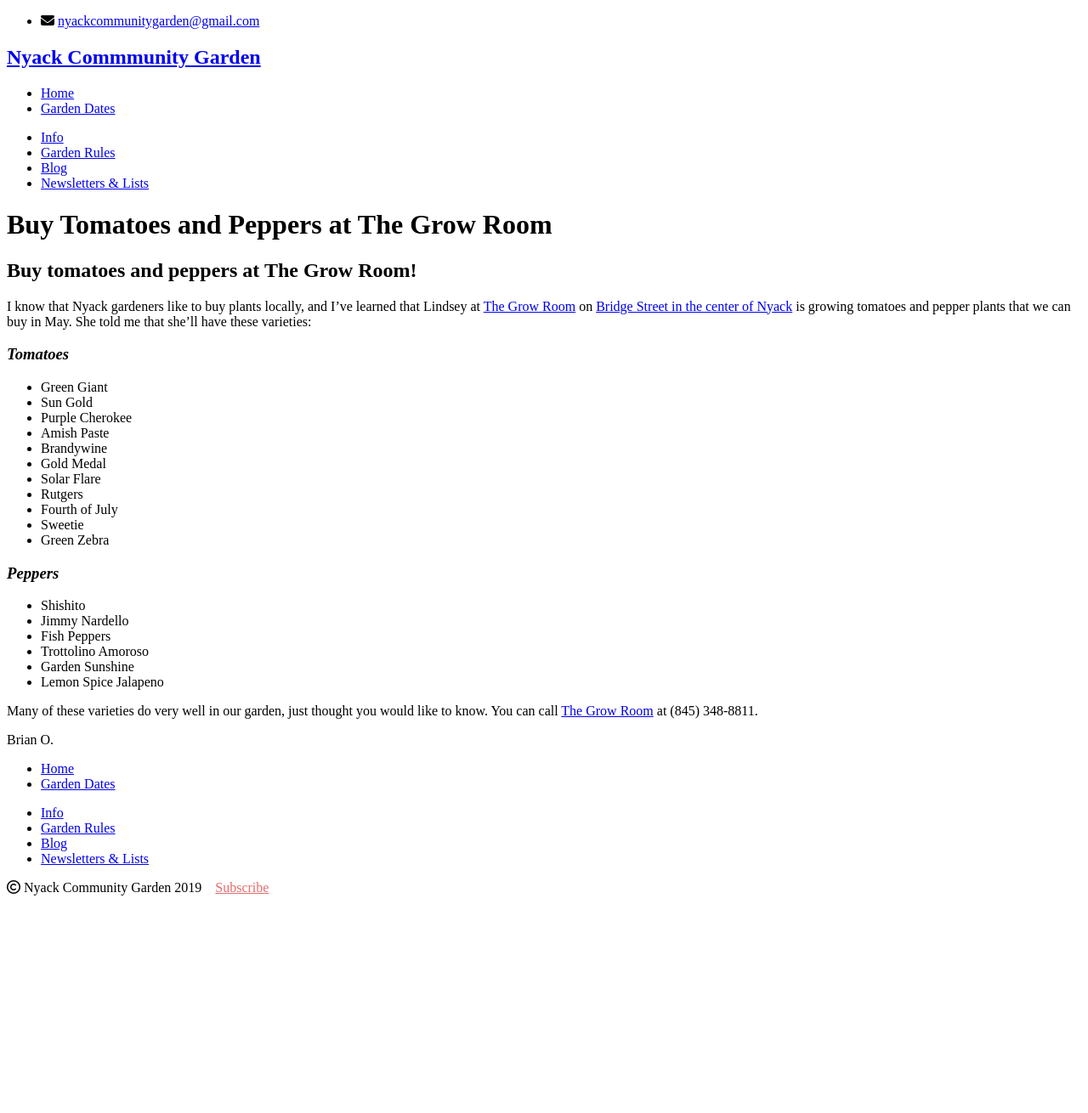
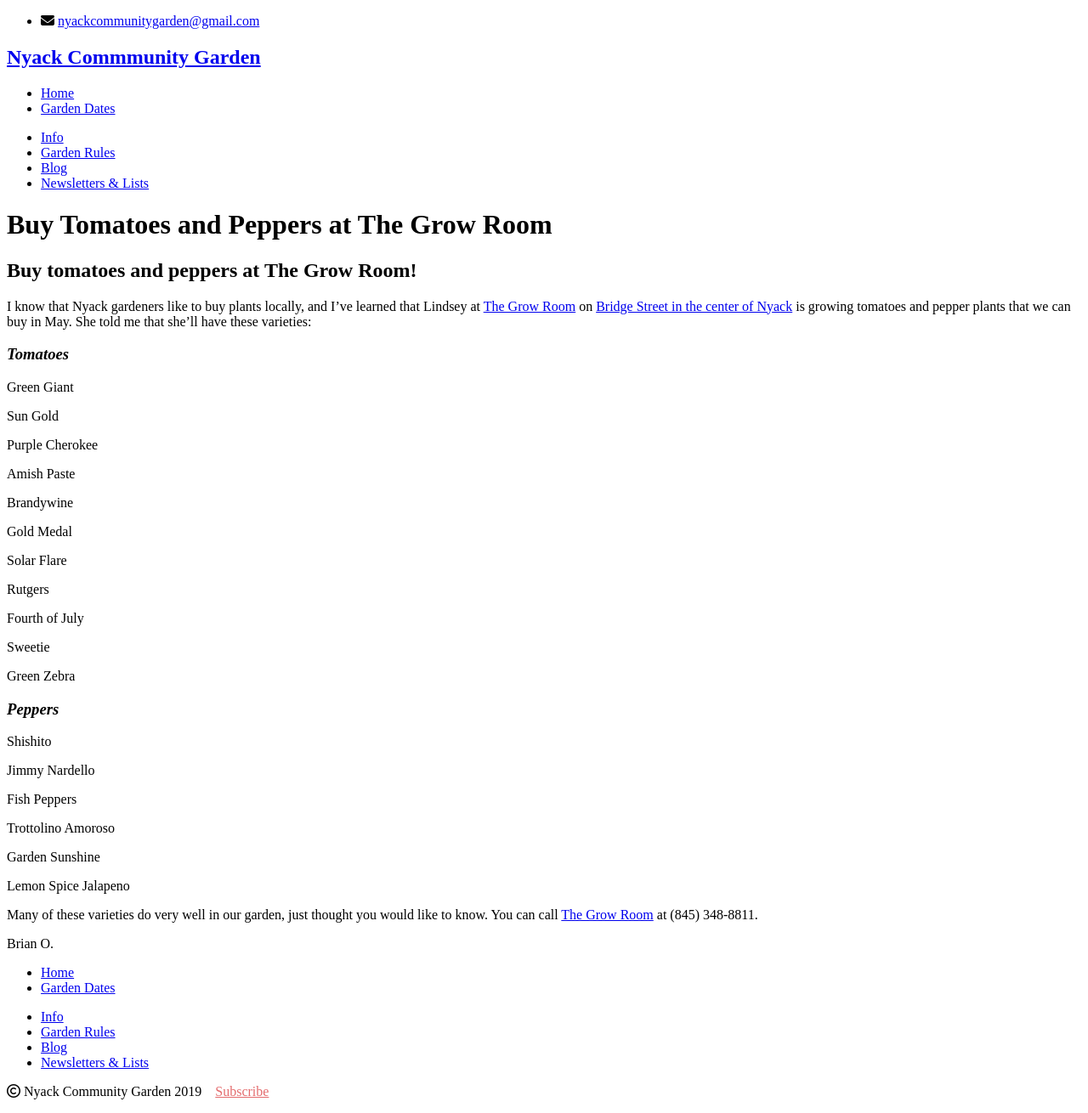
Before and after one commit to bosborne/nyackcommunitygarden, a Jekyll site: the page built from _posts/2019-3-19-grow-room-plants.md, in a window 1280 px wide. Shown: the whole page at 85% size. Built offline with Jekyll 4.4.1, drawn with Linux system fonts in a browser that asks for light colours; nearby versions of some CDN libraries; library files that are not in the unit come from our copies; before the commit the page ends 1070 px from its top, so only the background shows below that.

Commit message:
Reformat article

```diff
--- a/_posts/2019-3-19-grow-room-plants.md
+++ b/_posts/2019-3-19-grow-room-plants.md
@@ -10,25 +10,42 @@
 I know that Nyack gardeners like to buy plants locally, and I've learned that Lindsey at [The Grow Room](http://www.thegrowroom.com/) on [Bridge Street in the center of Nyack](https://www.google.com/maps/place/The+Grow+Room/@41.0915691,-73.9212437,18z/data=!4m5!3m4!1s0x0:0xa32d17d8aef2f020!8m2!3d41.0917351!4d-73.9209755) is growing tomatoes and pepper plants that we can buy in May. She told me that she'll have these varieties:
 
 ### *Tomatoes*
-* Green Giant
-* Sun Gold
-* Purple Cherokee
-* Amish  Paste
-* Brandywine
-* Gold Medal
-* Solar Flare
-* Rutgers
-* Fourth of July
-* Sweetie
-* Green Zebra
+
+Green Giant
+
+Sun Gold
+
+Purple Cherokee
+
+Amish  Paste
+
+Brandywine
+
+Gold Medal
+
+Solar Flare
+
+Rutgers
+
+Fourth of July
+
+Sweetie
+
+Green Zebra
 
 ### *Peppers*
-* Shishito
-* Jimmy Nardello
-* Fish Peppers
-* Trottolino Amoroso
-* Garden Sunshine
-* Lemon Spice Jalapeno
+
+Shishito
+
+Jimmy Nardello
+
+Fish Peppers
+
+Trottolino Amoroso
+
+Garden Sunshine
+
+Lemon Spice Jalapeno
 
 Many of these varieties do very well in our garden, just thought you would like to know. You can call [The Grow Room](http://www.thegrowroom.com/) at (845) 348-8811.
 
```
